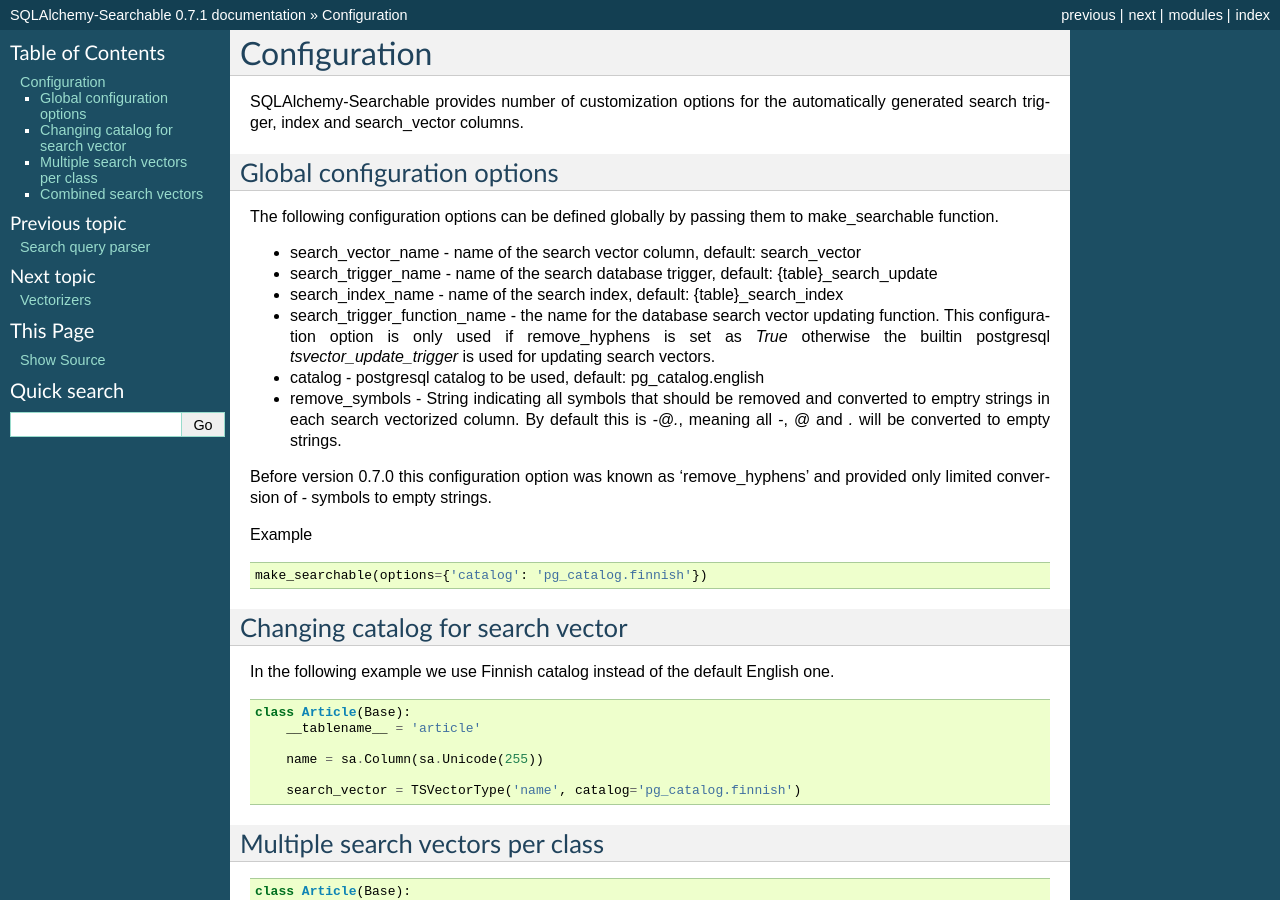
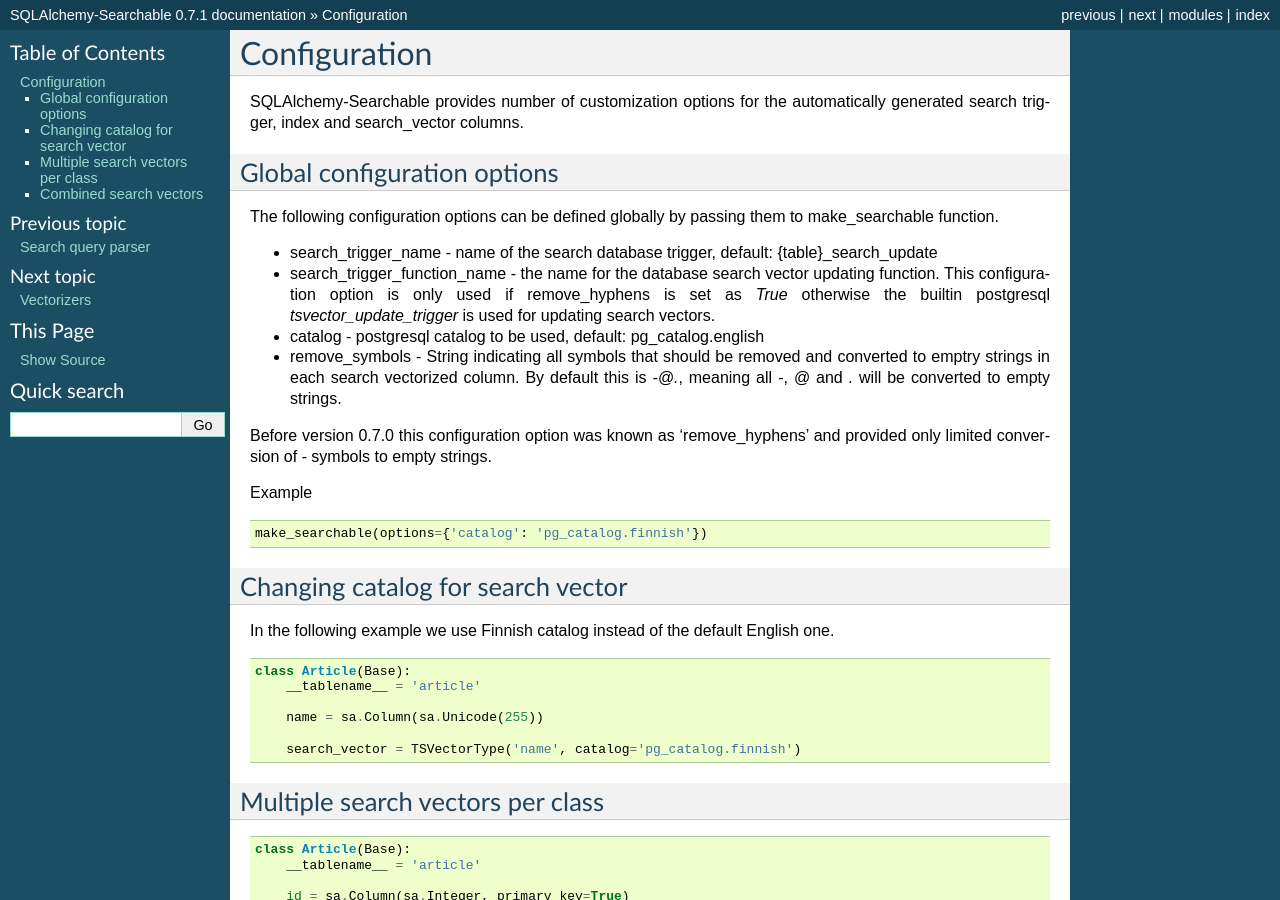
Before and after one commit to falcony-io/sqlalchemy-searchable, a Sphinx documentation site: the page built from docs/configuration.rst, in a window 1280 px wide and 900 px high. Built offline with Sphinx 7.4.7, drawn with Linux system fonts in a browser that asks for light colours.

Commit message:
Remove some old doc refs

```diff
--- a/docs/configuration.rst
+++ b/docs/configuration.rst
@@ -9,11 +9,7 @@
 
 The following configuration options can be defined globally by passing them to make_searchable function.
 
-* search_vector_name - name of the search vector column, default: search_vector
-
 * search_trigger_name - name of the search database trigger, default: {table}_search_update
-
-* search_index_name - name of the search index, default: {table}_search_index
 
 * search_trigger_function_name - the name for the database search vector updating function. This configuration option is only used if remove_hyphens is set as `True` otherwise the builtin postgresql `tsvector_update_trigger` is used for updating search vectors.
 
```
